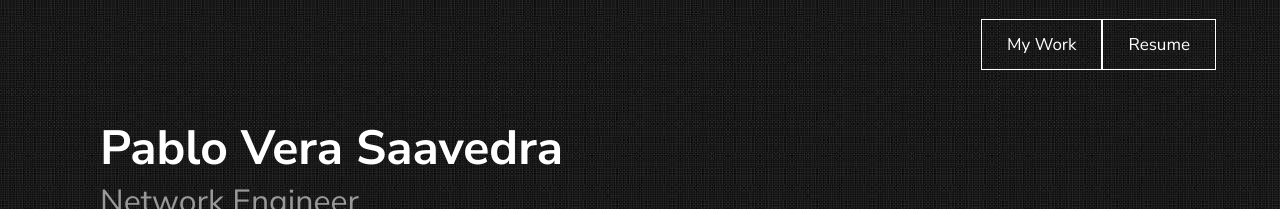
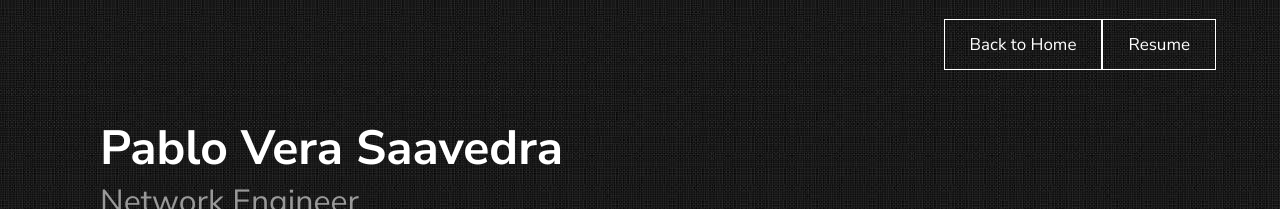
Before and after one commit to pablodiegovs/pablodiegovs.github.io, a Jekyll site: the page built from index.md, in a window 1280 px wide. Shown: the top 209 px of the page. Built offline with Jekyll 4.4.1, drawn with Linux system fonts in a browser that asks for light colours.

Commit message:
Update _config.yml

```diff
--- a/_config.yml
+++ b/_config.yml
@@ -20,8 +20,8 @@ texture:
   showNav: true
   showPicker: false
   navigation:
-    - title: My Work
-      url: "/my-work"
+    - title: Back to Home
+      url: "/#"
     - title: Resume
       url: "/resume"
 
```
